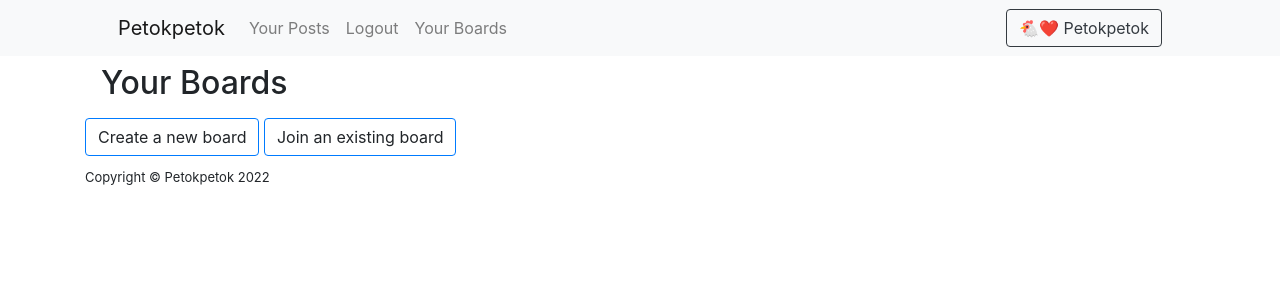
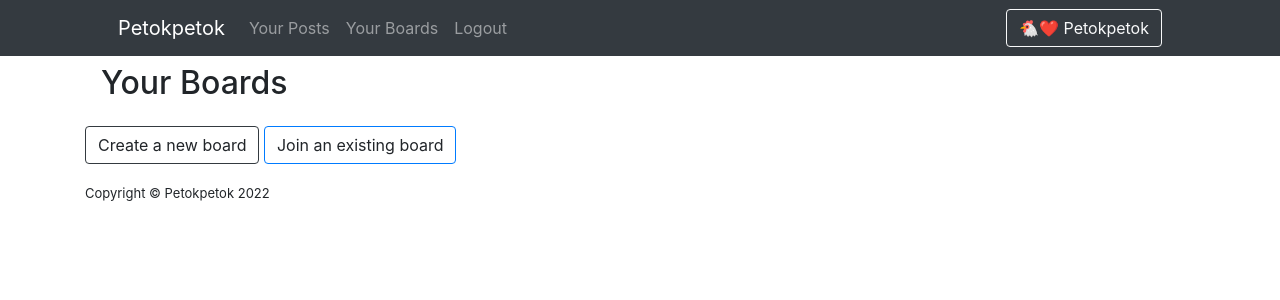
Before and after one commit to cllom/petokpetok, a Flask app: page /join-board in a window 1280 px wide. Shown: the top 300 px of the page. Run offline with Flask 2, Linux system fonts and the light colour scheme; the visitor is signed in with stand-in values (Sample User, id 1); data comes from the database, SQL or seed files in the repository; data that the repository does not hold is empty; some libraries are stand-ins or nearby versions.

Commit message:
more changes to new boards

```diff
--- a/website/auth.py
+++ b/website/auth.py
@@ -12,7 +12,7 @@ def login():
 		email = request.form.get('email')
 		password = request.form.get('password')
 
-		user = User.query.filter_by(email=email).first()
+		user = User.query.filter_by(email=email.lower()).first()
 		if user:
 			if check_password_hash(user.password, password):
 				flash("Logged in successfully", category='success')
@@ -54,7 +54,7 @@ def sign_up():
 		elif len(password1) < 6:
 			flash("Passwords need to be atleast 6 characters long.", category='error')
 		else:
-			new_user = User(email=email, firstName=firstName, password=generate_password_hash(password1, method='sha256'))
+			new_user = User(email=email.lower(), firstName=firstName, password=generate_password_hash(password1, method='sha256'))
 			db.session.add(new_user)
 			db.session.commit()
 
--- a/website/templates/base.html
+++ b/website/templates/base.html
@@ -9,6 +9,7 @@
 		<meta http-equiv="Expires" content="0" />
 		<link rel="stylesheet" href="https://cdn.jsdelivr.net/npm/bootstrap@4.4.1/dist/css/bootstrap.min.css" integrity="sha384-Vkoo8x4CGsO3+Hhxv8T/Q5PaXtkKtu6ug5TOeNV6gBiFeWPGFN9MuhOf23Q9Ifjh" crossorigin="anonymous">
 		<link rel="stylesheet" href="https://cdnjs.cloudflare.com/ajax/libs/font-awesome/6.1.1/css/fontawesome.min.css" integrity="sha512-xX2rYBFJSj86W54Fyv1de80DWBq7zYLn2z0I9bIhQG+rxIF6XVJUpdGnsNHWRa6AvP89vtFupEPDP8eZAtu9qA==" crossorigin="anonymous" referrerpolicy="no-referrer" />
+		<!-- <link rel="stylesheet" href="https://cdn.jsdelivr.net/npm/bootswatch@5.1.3/dist/quartz/bootstrap.min.css"> -->
 		<link rel="stylesheet" href="{{ url_for('static', filename='index.css') }}"/>
 
 		<title>{% block title %}Base{% endblock %}</title>
@@ -16,7 +17,7 @@
 	<body>
 
 		<!-- Navigation -->
-		<nav class="navbar navbar-expand-lg navbar-light bg-light">
+		<nav class="navbar navbar-expand-lg navbar-dark bg-dark">
 			<div class="container px-4 px-lg-5">
 				<!-- Logo -->
 				{% block navName %}
@@ -29,8 +30,8 @@
 					<div class="navbar-nav me-auto mb-2 mb-lg-0 ms-lg-4">
 						{% if user.is_authenticated %}
 						<a href="/edit" id="home" class="nav-item nav-link">Your Posts</a>
+						<a href="/join-board" id="join-board" class="nav-item nav-link">Your Boards</a>
 						<a href="/logout" id="logout" class="nav-item nav-link">Logout</a>
-						<a href="/join-board" id="join-board" class="nav-item nav-link">Your Boards</a>
 						{% else %}
 						<a href="/login" id="login" class="nav-item nav-link">Login</a>
 						<a href="/sign-up" id="signUp" class="nav-item nav-link">Sign Up</a>
@@ -44,7 +45,7 @@
 					</div>
 					<!-- Petokpetok Logo -->
 					<div class="navbar-nav ml-auto">
-						<a href="http://petokpetok.com/" class="btn btn-outline-dark" type="submit">
+						<a href="http://petokpetok.com/" class="btn btn-outline-light" type="submit">
 							<i class="bi-chat-text-fill me-2"></i>
 							🐔❤️ Petokpetok
 						</a>
@@ -80,7 +81,7 @@
 		</div>
 
 		<!-- Footer-->
-		<footer class="py-2 bg-white">
+		<footer class="py-2">
 			<div class="container"><font size="-1" class="m-0 text-left">Copyright &copy; Petokpetok 2022</font></div>
 		</footer>
 
--- a/website/templates/board.html
+++ b/website/templates/board.html
@@ -3,7 +3,7 @@
 {% block content %}
 
 <!-- Header-->
-<header class="bg-white py-3">
+<header class="py-3">
 	<div class="container px-4 px-lg-5 my-2">
 		<div class="text-center text-black">
 			<p class="fw-bolder">Cherish moments and share the love!</p>
--- a/website/templates/join_board.html
+++ b/website/templates/join_board.html
@@ -4,15 +4,18 @@
 {% block content %}
 
 <h2 class="nav-item nav-link">Your Boards</h2>
-		<a type="button" class="btn btn-outline-primary" data-toggle="modal" data-target="#exampleModalCenter">
+		<a type="button" class="btn btn-outline-dark my-2" data-toggle="modal" data-target="#exampleModalCenter">
 			Create a new board
 		</a>
-		<a type="button" class="btn btn-outline-primary" data-toggle="modal" data-target="#joinModalCenter">
+		<a type="button" class="btn btn-outline-primary my-2" data-toggle="modal" data-target="#joinModalCenter">
 			Join an existing board
 		</a>
-		{% for bb in user.boards %}
-		<a class="dropdown-item" href="/{{ bb.url }}"> {{ bb.url }} </a>
-		{% endfor %}
+		<div class="list-group col-lg-auto">
+
+			{% for bb in user.boards %}
+			<a class="list-group-item" href="/{{ bb.url }}"> <h5>{{ bb.url.capitalize() }} </h5> </a>
+			{% endfor %}
+		</div>
 
 
 		<!-- Modal -->
--- a/website/templates/userBoard.html
+++ b/website/templates/userBoard.html
@@ -6,7 +6,7 @@
 {% block content %}
 
 <!-- Header-->
-<header class="bg-white py-3">
+<header class="py-3">
 	<div class="container px-4 px-lg-5 my-2">
 		<div class="text-center text-black">
 			<p class="fw-bolder">Cherish moments and share the love!</p>
--- a/website/views.py
+++ b/website/views.py
@@ -2,13 +2,13 @@ from base64 import b64encode
 import io
 from flask import Blueprint, flash, jsonify, redirect, render_template, request, url_for
 from flask_login import login_required, current_user
-from sqlalchemy import create_engine
-from sqlalchemy.orm import Session
+# from sqlalchemy import create_engine
+# from sqlalchemy.orm import Session
 from .models import Board, Note, User
 from . import db
 import json
 from PIL import Image
-from os import path
+# from os import path
 
 views = Blueprint('views', __name__)
 
@@ -83,12 +83,13 @@ def users():
 ############################################################################
 # USER #
 
-@views.route('/<boardName>')
+@views.route('/<string:boardName>')
 @login_required
 def userBoard(boardName):
+	print(boardName)
 	# userID = User.query.filter_by(firstName=userName).first().id
 	currBoard = Board.query.filter_by(url=boardName, userID=current_user.id).first()
-	print(current_user.boards, currBoard)
+	# print(current_user.boards, currBoard, boardName)
 	if currBoard in current_user.boards:
 		print("One step closer")
 		query = Note.query.filter_by(boardName=boardName).order_by(db.desc(Note.date)).all()
@@ -96,8 +97,8 @@ def userBoard(boardName):
 		return render_template("userBoard.html", user=current_user, query=query, boardName=boardName)
 	else:
 		flash("You do not have access to view", category="error")
-		return ("OOPS! You do not have access to view!")
-		# return redirect(url_for('views.home'))
+		# return ("OOPS! You do not have access to view!")
+		return redirect(url_for('views.home'))
 	# 	return redirect(url_for('views.home'))
 
 @views.route('/<boardName>/edit', methods=['GET', 'POST'])
@@ -170,25 +171,26 @@ def join_board():
 
 
 	return render_template("join_board.html", user=current_user)
-	userID = User.query.filter_by(firstName=userName).first().id
-	currBoard = Board.query.filter_by(url=boardName, userID=userID).first()
-	print(current_user.boards, currBoard)
-	if currBoard in current_user.boards:
-		print("Add users here")
-		query = User.query.filter_by(boards=currBoard).all()
-		print(query)
-		return render_template("userBoard.html", user=current_user, query=query, boardName=boardName)
-	else:
-		flash("You do not have access to view", category="error")
-		return ("OOPS! You do not have access to view!")
-		# return redirect(url_for('views.home'))
+	# userID = User.query.filter_by(firstName=userName).first().id
+	# currBoard = Board.query.filter_by(url=boardName, userID=userID).first()
+	# print(current_user.boards, currBoard)
+	# if currBoard in current_user.boards:
+	# 	print("Add users here")
+	# 	query = User.query.filter_by(boards=currBoard).all()
+	# 	print(query)
+	# 	return render_template("userBoard.html", user=current_user, query=query, boardName=boardName)
+	# else:
+	# 	flash("You do not have access to view", category="error")
+	# 	return ("OOPS! You do not have access to view!")
+	# 	# return redirect(url_for('views.home'))
 
 @views.route('/create', methods=['POST'])
 @login_required
 def create():
 	boardName = request.form.get('boardName')
 	# Check if boardName already exists
-	boardExists = Board.query.filter_by(url=boardName)
+	boardExists = Board.query.filter_by(url=boardName).first()
+	print(boardExists)
 	if boardExists:
 		flash("This board name already exists", category='error')
 	else:
@@ -197,7 +199,8 @@ def create():
 		db.session.commit()
 		flash("New board created!", category='success')
 	# bDatabase = f'{current_user.firstName}_{boardName}.db'
-		return redirect(url_for('views.edit'))
+		return redirect(url_for('views.boardEdit', boardName=boardName))
+	return redirect(url_for('views.join_board'))
 	print(boardName)
 
 	# return f"Cannot create with {boardName}"
```
Also changed, not shown: website/templates/home.html (+13 -8 lines).
